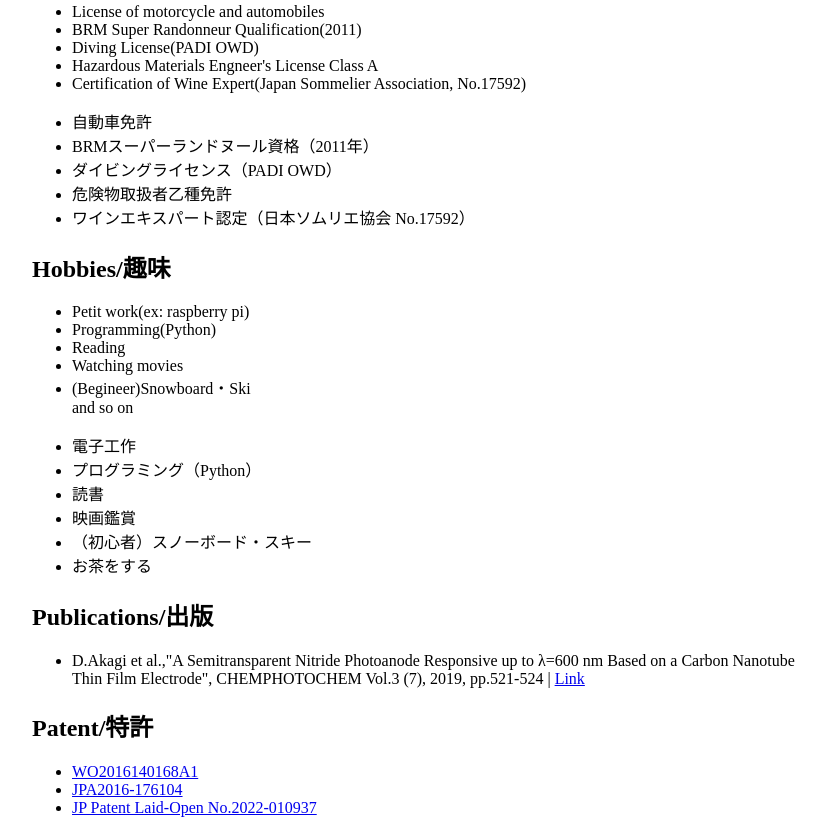
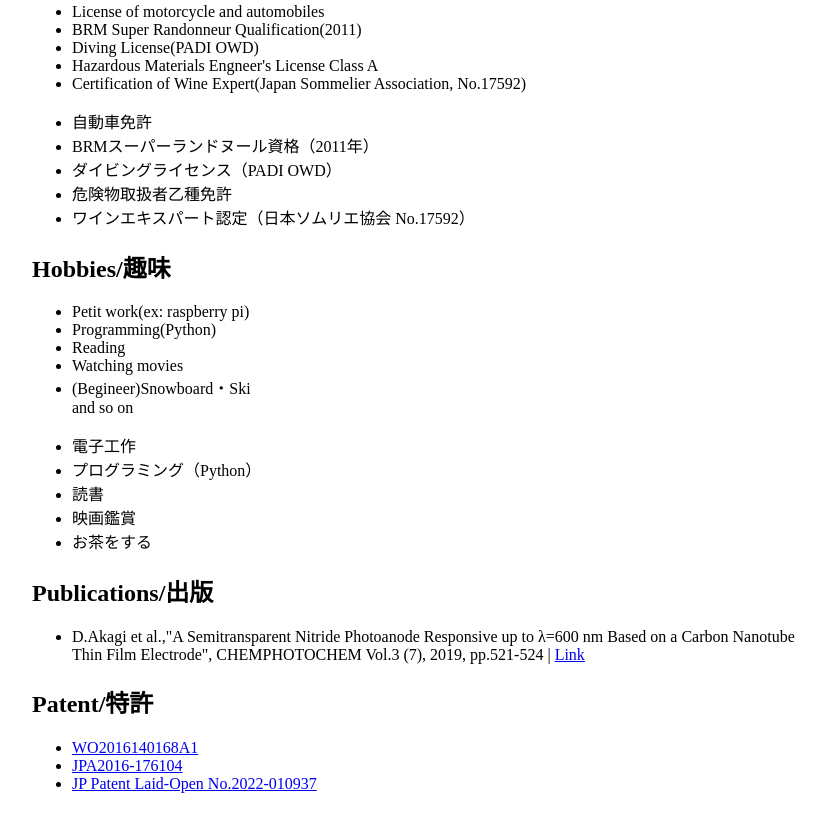
Before and after one commit to oshige111512/oshige111512.github.io, a plain HTML site: page index.html in a window 1280 px wide. Shown: the part 1283-2116 px from the top of the page, without its empty margins (224-1050 px from the left). After the commit the page ends 2092 px from the top, so only its background shows below. Drawn offline with Linux system fonts and the light colour scheme.

Commit message:
Update index.html

```diff
--- a/index.html
+++ b/index.html
@@ -101,7 +101,6 @@
           <li>プログラミング（Python）</li>
           <li>読書</li>
           <li>映画鑑賞</li>
-          <li>（初心者）スノーボード・スキー</li>
           <li>お茶をする</li>
         </ul>
 
```
